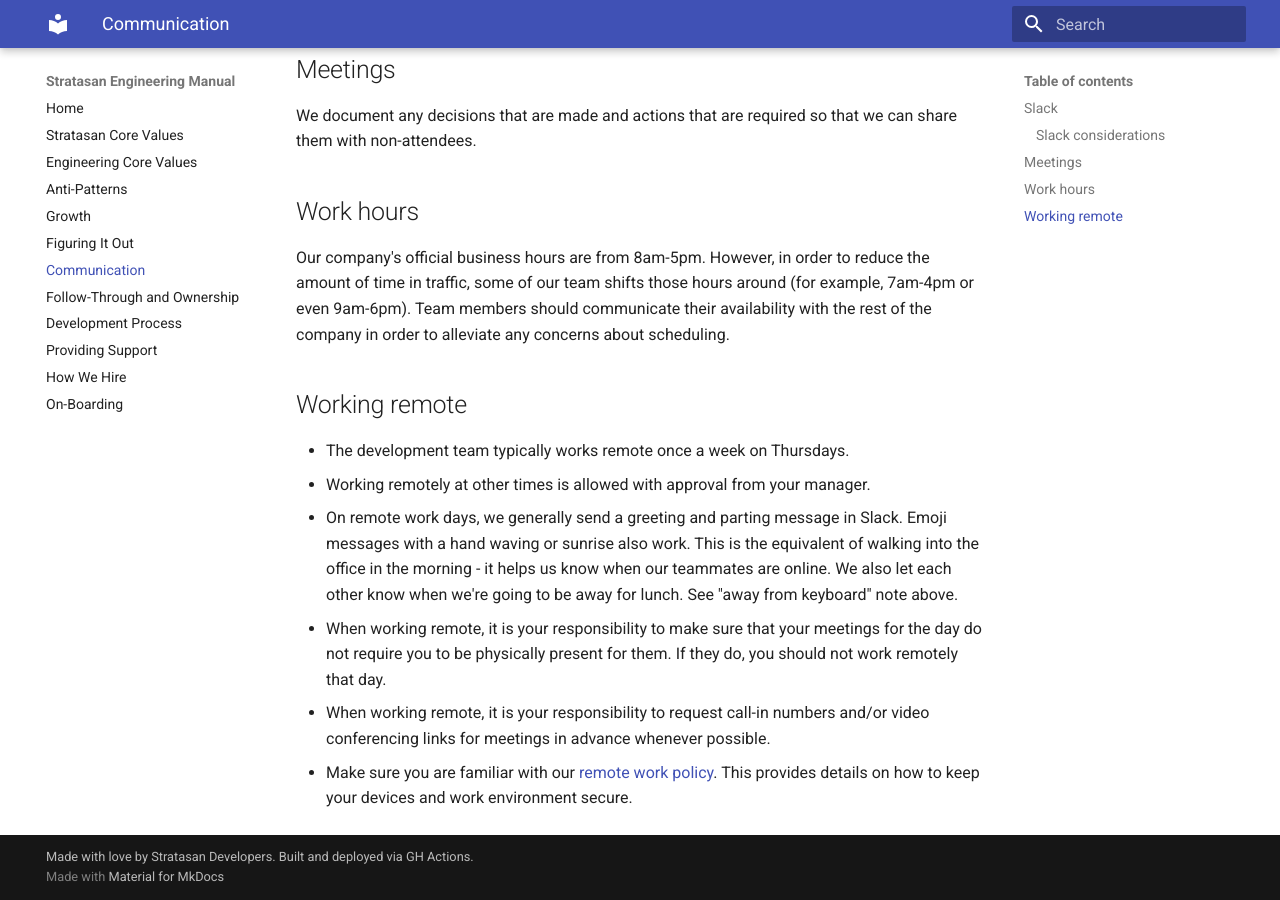
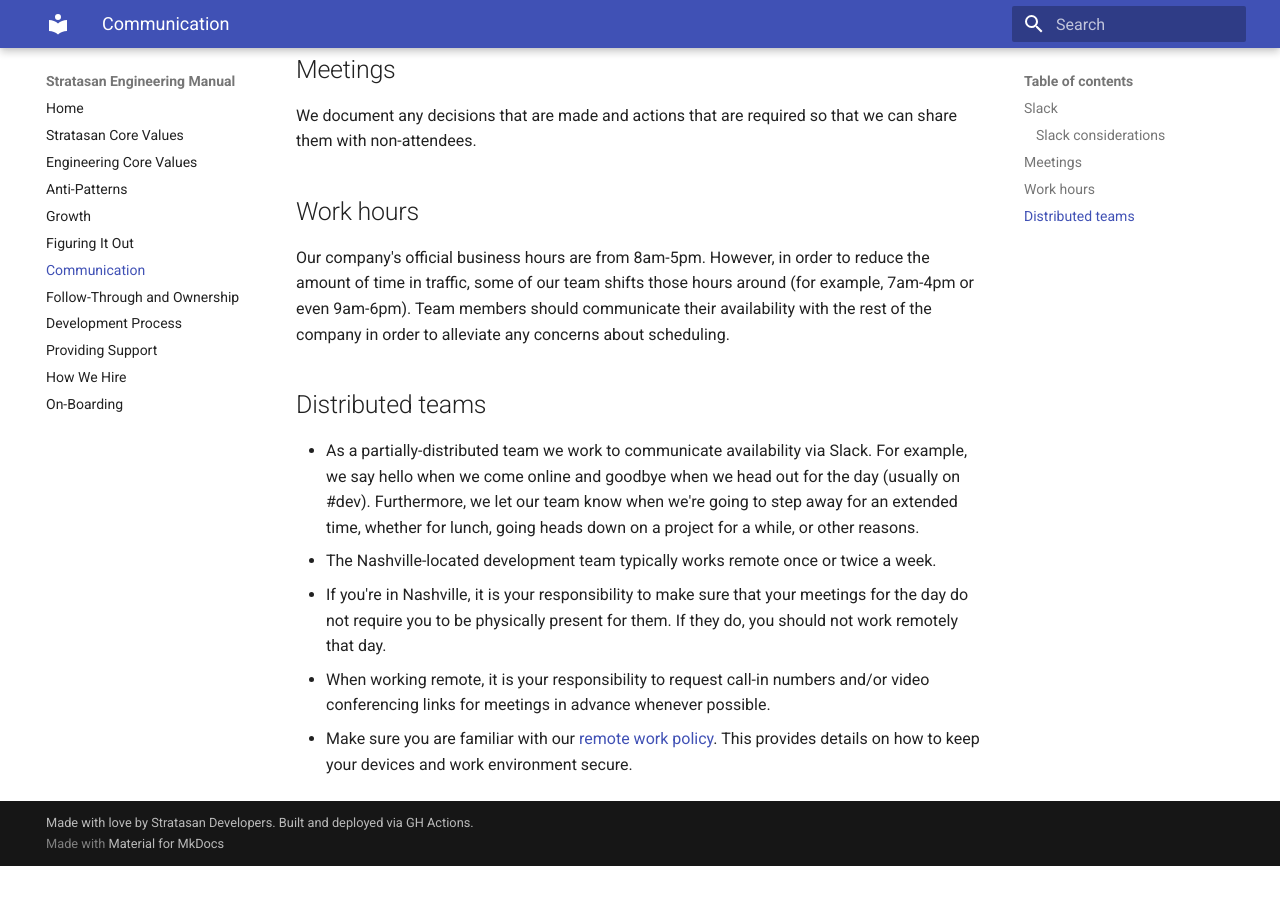
Before and after one commit to stratasan/engineering, an MkDocs documentation site: the page built from docs/how_we_communicate.md, in a window 1280 px wide and 900 px high, scrolled down 577 px. Built offline with MkDocs 1.6.1 and Material for MkDocs 9.7.7, drawn with Linux system fonts in a browser that asks for light colours; old or Windows-style settings are respelled for this version of MkDocs; after the commit the page ends 1443 px from its top, so only the background shows below that.

Commit message:
Loosening up some of the verbiage around working remote as we've moved towards a more distributed team.

```diff
--- a/docs/how_we_communicate.md
+++ b/docs/how_we_communicate.md
@@ -31,16 +31,15 @@ reduce the amount of time in traffic, some of our team shifts those hours around
 availability with the rest of the company in order to alleviate any concerns
 about scheduling.
 
-## Working remote
+## Distributed teams
 
-- The development team typically works remote once a week on Thursdays.
-- Working remotely at other times is allowed with approval from your manager.
-- On remote work days, we generally send a greeting and parting message in
-  Slack. Emoji messages with a hand waving or sunrise also work. This is the
-  equivalent of walking into the office in the morning - it helps us know when
-  our teammates are online. We also let each other know when we're going to be
-  away for lunch. See "away from keyboard" note above.
-- When working remote, it is your responsibility to make sure that your meetings
+- As a partially-distributed team we work to communicate availability via Slack.
+  For example, we say hello when we come online and goodbye when we head out for
+  the day (usually on #dev). Furthermore, we let our team know when we're going to
+  step away for an extended time, whether for lunch, going heads down on a project
+  for a while, or other reasons.
+- The Nashville-located development team typically works remote once or twice a week.
+- If you're in Nashville, it is your responsibility to make sure that your meetings
   for the day do not require you to be physically present for them. If they do,
   you should not work remotely that day.
 - When working remote, it is your responsibility to request call-in numbers
```
